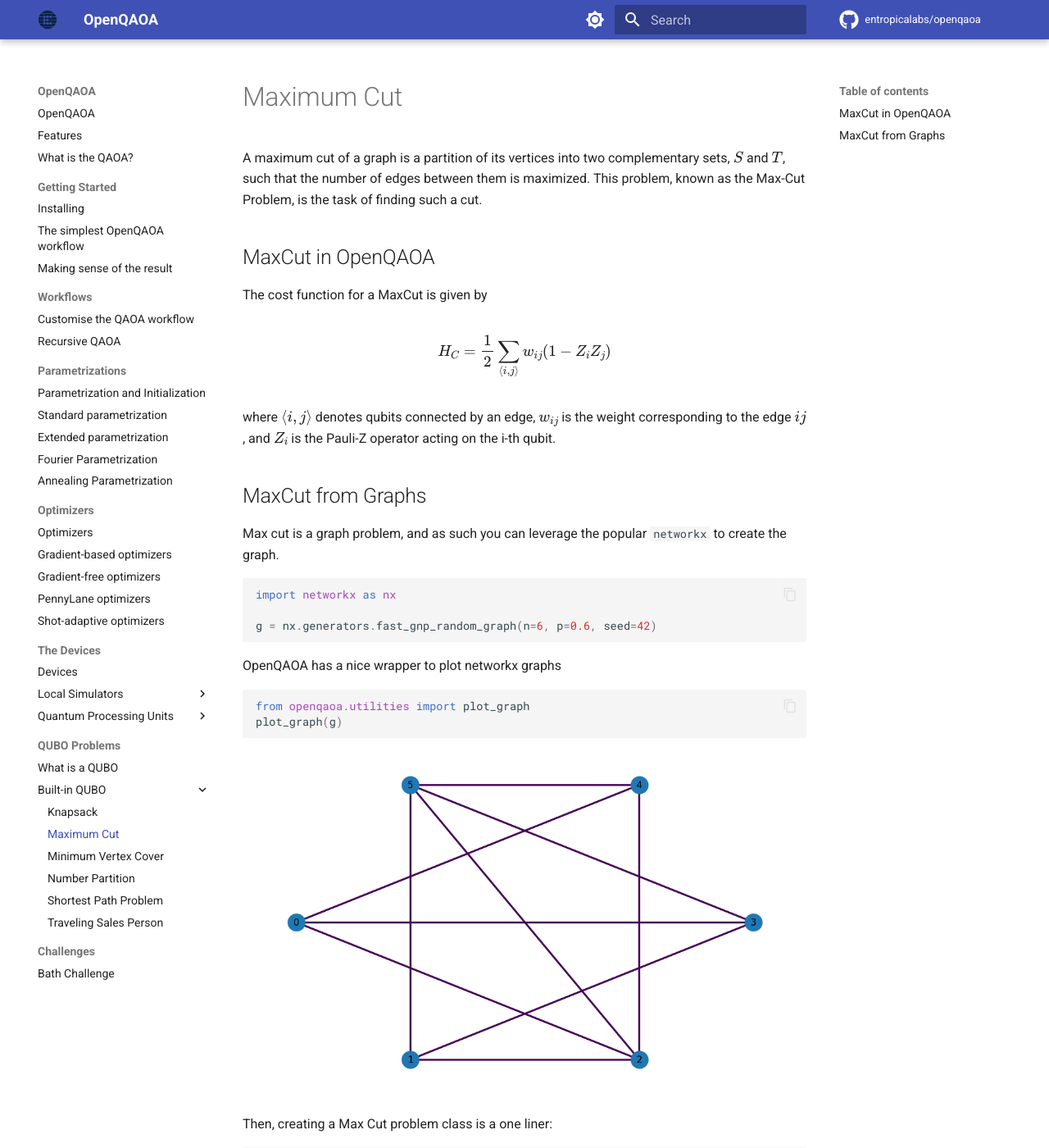
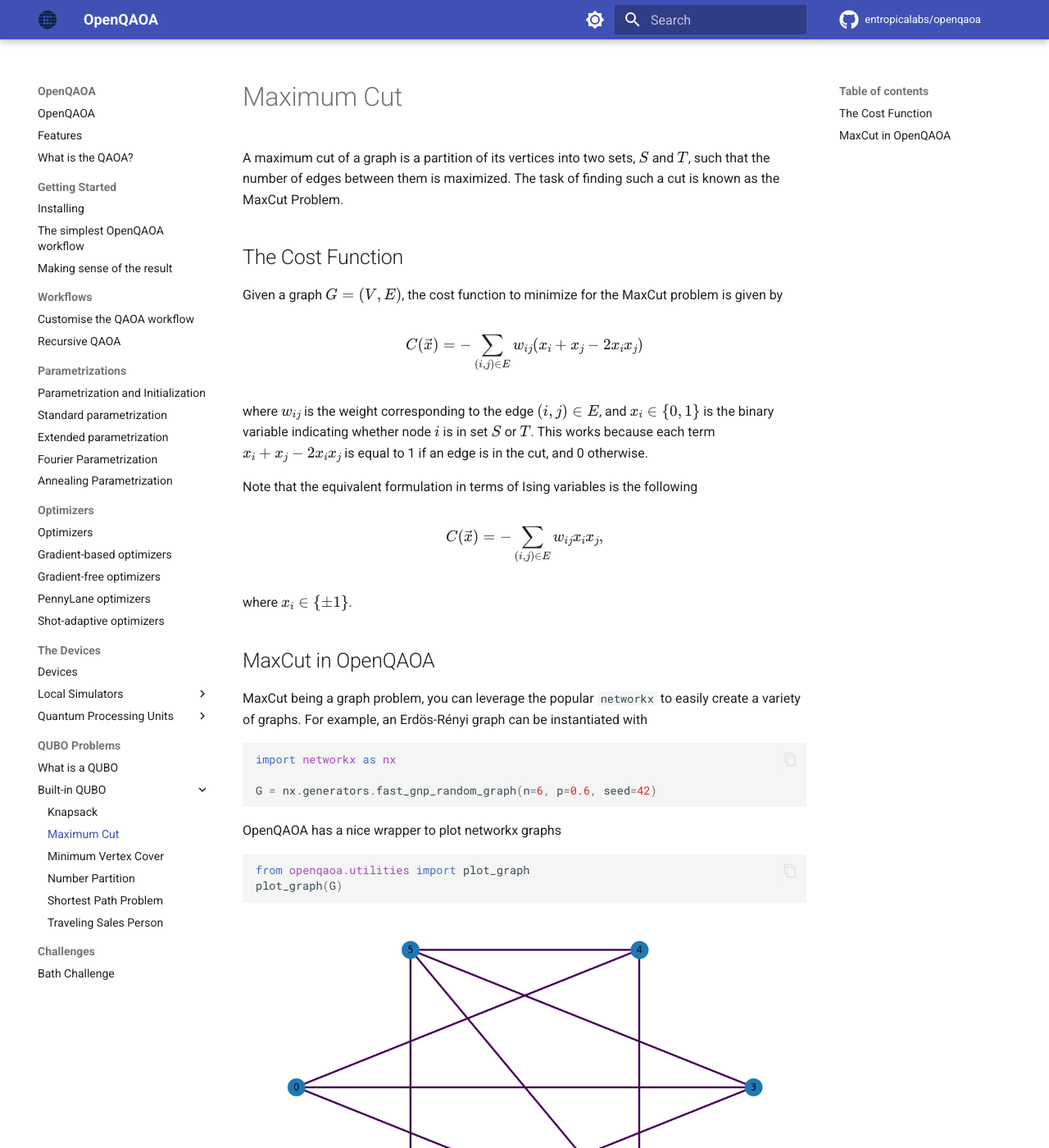
Before and after one commit to entropicalabs/openqaoa-website, an MkDocs documentation site: the page built from docs/problems/maximum-cut.md, in a window 1280 px wide and 1400 px high. Shown: the whole window at 82% size. Built offline with MkDocs 1.6.1 and Material for MkDocs 9.7.7, drawn with Linux system fonts in a browser that asks for light colours; comment, search, counter and statistics services are not loaded; some of the changed text lies outside the part shown.

````diff
--- a/docs/problems/maximum-cut.md
+++ b/docs/problems/maximum-cut.md
@@ -1,43 +1,51 @@
 # Maximum Cut
 
-A maximum cut of a graph is a partition of its vertices into two complementary sets, $S$ and $T$, such that the number of edges between them is maximized. This problem, known as the Max-Cut Problem, is the task of finding such a cut.
+A maximum cut of a graph is a partition of its vertices into two sets, $S$ and $T$, such that the number of edges between them is maximized. The task of finding such a cut is known as the MaxCut Problem.
 
 
+## The Cost Function
+
+Given a graph $G=(V, E)$, the cost function to minimize for the MaxCut problem is given by
+
+$$
+C(\vec{x}) = -\sum_{(i, j)\in E} w_{ij} (x_i+x_j - 2x_i x_j )
+$$
+
+where $w_{ij}$ is the weight corresponding to the edge $(i,j) \in E$, and $x_i\in \{0, 1\}$ is the binary variable indicating whether node $i$ is in set $S$ or $T$. This works because each term $x_i+x_j - 2x_i x_j$ is equal to 1 if an edge is in the cut, and 0 otherwise.
+
+Note that the equivalent formulation in terms of Ising variables is the following
+
+$$
+C(\vec{x}) = -\sum_{(i, j)\in E} w_{ij} x_ix_j,
+$$
+
+where $x_i\in \{\pm1\}$.
 
 ## MaxCut in OpenQAOA
 
-The cost function for a MaxCut is given by
-
-$$
-H_C = \frac{1}{2} \sum_{\langle i, j\rangle} w_{ij} (1 - Z_i Z_j )
-$$
-
-where $\langle i, j\rangle$ denotes qubits connected by an edge, $w_{ij}$ is the weight corresponding to the edge $ij$, and $Z_i$ is the Pauli-Z operator acting on the i-th qubit.
-
-## MaxCut from Graphs
-
-Max cut is a graph problem, and as such you can leverage the popular `networkx` to create the graph.
+MaxCut being a graph problem, you can leverage the popular `networkx` to easily create a variety of graphs.  For example, an Erdös-Rényi graph can be instantiated with
 
 ```Python
 import networkx as nx
 
-g = nx.generators.fast_gnp_random_graph(n=6, p=0.6, seed=42)
+G = nx.generators.fast_gnp_random_graph(n=6, p=0.6, seed=42)
 ```
 
 OpenQAOA has a nice wrapper to plot networkx graphs
 
 ```Python
 from openqaoa.utilities import plot_graph
-plot_graph(g)
+plot_graph(G)
 ```
 
 ![seed_42_graph](/img/seed_42_graph.png)
 
-Then, creating a Max Cut problem class is a one liner:
+Once the graph is defined, creating a MaxCut problem class requires only a few lines of code:
 
 ```Python
-maxcut_prob = MaximumCut(g)
+from openqaoa.problems.problem import MaximumCut
 
+maxcut_prob = MaximumCut(G)
 maxcut_qubo = maxcut_prob.get_qubo_problem()
 ```
 
````
Also changed, not shown: docs/problems/what-is-a-qubo.md (+16 -18 lines).
